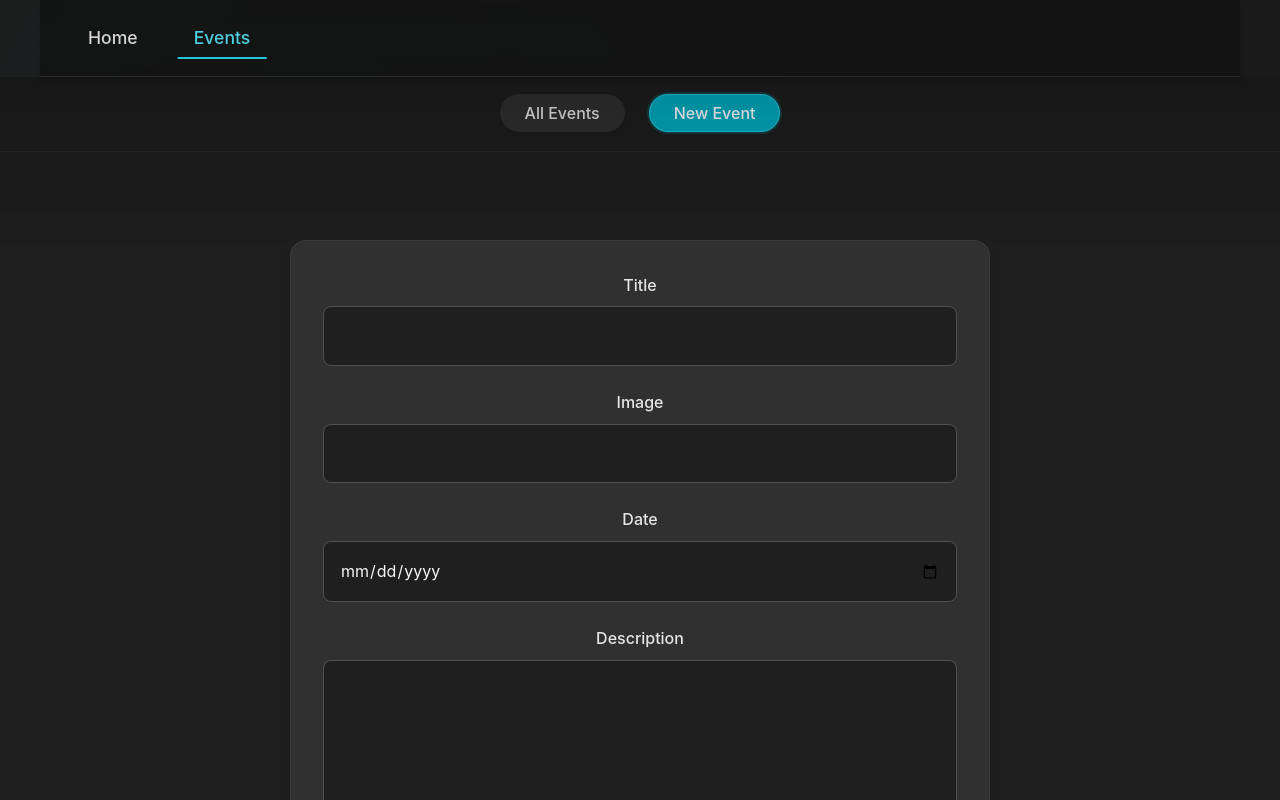
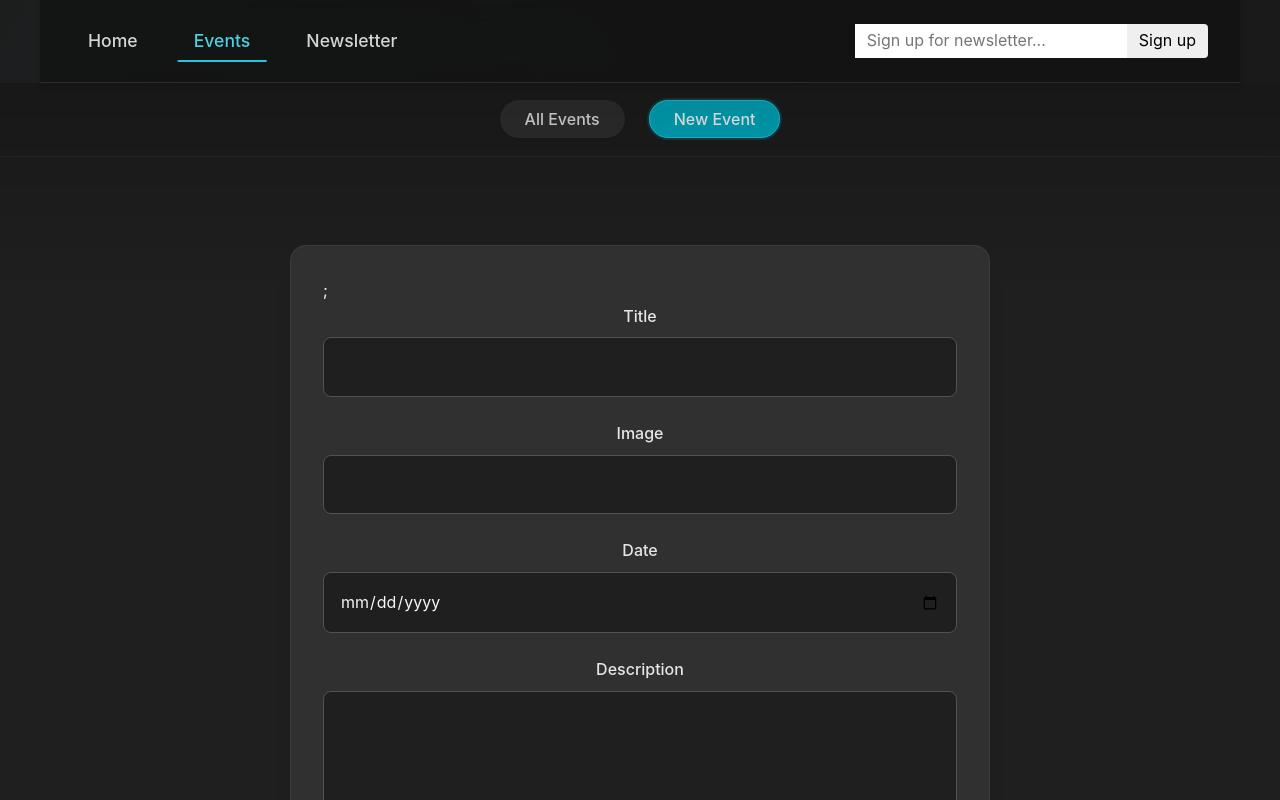
Before and after one commit to vbenc0305/ReactCourse-22-b, a React (Create React App) app in the folder frontend/: page /events/new in a window 1280 px wide. Shown: the top 800 px of the page. Built offline with nearby package versions, Linux system fonts and the light colour scheme.

Commit message:
Add newsletter feature with signup form, routing, styles, and backend integration

```diff
--- a/frontend/src/App.js
+++ b/frontend/src/App.js
@@ -1,51 +1,66 @@
+import { RouterProvider, createBrowserRouter } from 'react-router-dom';
 
-import { createBrowserRouter, RouterProvider } from 'react-router-dom';
-
+import EditEventPage from './pages/EditEvent';
+import ErrorPage from './pages/Error';
+import EventDetailPage, {
+  loader as eventDetailLoader,
+  action as deleteEventAction,
+} from './pages/EventDetail';
+import EventsPage, { loader as eventsLoader } from './pages/Events';
+import EventsRootLayout from './pages/EventsLayout';
 import HomePage from './pages/Home';
-import EventsPage, {loader as eventsLoader} from './pages/Events';
-import EventDetailPage, {
-    loader as eventDetailLoader,
-    action as deleteEventAction
-} from './pages/EventDetail';
-import NewEventPage, {action as newEventAction} from './pages/NewEvent';
-import EditEventPage from './pages/EditEvent';
+import NewEventPage from './pages/NewEvent';
 import RootLayout from './pages/RootLayout';
-import EventsLayout from './pages/EventsLayout';
-import ErrorPage from "./pages/Error";
+import { action as manipulateEventAction } from './components/EventForm';
+import NewsletterPage, { action as newsletterAction } from './pages/Newsletter';
 
 const router = createBrowserRouter([
   {
     path: '/',
     element: <RootLayout />,
-    errorElement: <ErrorPage/>,
+    errorElement: <ErrorPage />,
     children: [
       { index: true, element: <HomePage /> },
       {
         path: 'events',
-        element: <EventsLayout />,
+        element: <EventsRootLayout />,
         children: [
-          { index: true,
+          {
+            index: true,
             element: <EventsPage />,
             loader: eventsLoader,
-
-            },
-          {path: ':eventId',
+          },
+          {
+            path: ':eventId',
             id: 'event-detail',
             loader: eventDetailLoader,
             children: [
               {
-                index:true,
-                element: <EventDetailPage/>,
+                index: true,
+                element: <EventDetailPage />,
                 action: deleteEventAction,
               },
-              { path:'edit', element: <EditEventPage />},
-            ]},
-          { path: 'new', element: <NewEventPage />, action: newEventAction },
-          { path: ':eventId/edit', element: <EditEventPage /> }
-        ]
-      }
-    ]
-  }
+              {
+                path: 'edit',
+                element: <EditEventPage />,
+                action: manipulateEventAction,
+              },
+            ],
+          },
+          {
+            path: 'new',
+            element: <NewEventPage />,
+            action: manipulateEventAction,
+          },
+        ],
+      },
+      {
+        path: 'newsletter',
+        element: <NewsletterPage />,
+        action: newsletterAction,
+      },
+    ],
+  },
 ]);
 
 function App() {
--- a/frontend/src/components/EventForm.js
+++ b/frontend/src/components/EventForm.js
@@ -1,8 +1,9 @@
-import {Form, useNavigate, useNavigation} from 'react-router-dom';
+import {Form, json, redirect, useActionData, useNavigate, useNavigation} from 'react-router-dom';
 
 import classes from './EventForm.module.css';
 
 function EventForm({ method, event }) {
+    const data = useActionData();
   const navigate = useNavigate();
   const navigation = useNavigation();
 
@@ -14,14 +15,20 @@ function EventForm({ method, event }) {
   }
 
   return (
-    <Form method='post'  className={classes.form}>
+    <Form method={method}  className={classes.form}>
+        {data && data.errors && <ul>
+            {Object.values(data.errors).map((error) => (
+                <li key={error}>{error}</li>
+                ))}
+        </ul>};
       <p>
         <label htmlFor="title">Title</label>
         <input
             id="title"
             type="text"
             name="title"
-            required defaultValue={event?.title}
+            required
+            defaultValue={event?.title}
         />
       </p>
       <p>
@@ -54,3 +61,42 @@ function EventForm({ method, event }) {
 }
 
 export default EventForm;
+
+export async function action({request, params}) {
+    const method = request.method;
+    console.log(request)
+    const data = await request.formData();
+
+    const eventData = {
+        title: data.get('title'),
+        image: data.get('image'),
+        date: data.get('date'),
+        description: data.get('description')
+    };
+
+    let url = 'http://localhost:8080/events';
+
+    if (method==='PATCH') {
+        const eventId = params.eventId;
+        url = 'http://localhost:8080/events/' + eventId;
+    }
+
+    const response  = await fetch(url, {
+        method: method,
+        headers:{
+            'Content-Type': 'application/json',
+        },
+        body:JSON.stringify(eventData),
+    })
+
+    if(response.status === 422) {
+        return response;
+    }
+
+    if(!response.ok) {
+        throw json({message: 'Could not save event.'}, {status: 500});
+    } else {
+        return redirect('/events');
+    }
+
+}
--- a/frontend/src/components/MainNavigation.js
+++ b/frontend/src/components/MainNavigation.js
@@ -1,5 +1,7 @@
 import { NavLink } from 'react-router-dom';
+
 import classes from './MainNavigation.module.css';
+import NewsletterSignup from './NewsletterSignup';
 
 function MainNavigation() {
   return (
@@ -27,8 +29,19 @@ function MainNavigation() {
                 Events
               </NavLink>
             </li>
+            <li>
+              <NavLink
+                  to="/newsletter"
+                  className={({ isActive }) =>
+                      isActive ? classes.active : undefined
+                  }
+              >
+                Newsletter
+              </NavLink>
+            </li>
           </ul>
         </nav>
+        <NewsletterSignup />
       </header>
   );
 }
--- /dev/null
+++ b/frontend/src/components/NewsletterSignup.js
@@ -0,0 +1,16 @@
+import classes from './NewsletterSignup.module.css';
+
+function NewsletterSignup() {
+  return (
+    <form method="post" className={classes.newsletter}>
+      <input
+        type="email"
+        placeholder="Sign up for newsletter..."
+        aria-label="Sign up for newsletter"
+      />
+      <button>Sign up</button>
+    </form>
+  );
+}
+
+export default NewsletterSignup;
--- /dev/null
+++ b/frontend/src/components/NewsletterSignup.module.css
@@ -0,0 +1,18 @@
+.newsletter input,
+.newsletter button {
+  font: inherit;
+  padding: 0.25rem 0.75rem;
+  border-radius: 0;
+  border: none;
+}
+
+.newsletter button {
+  border-top-right-radius: 4px;
+  border-bottom-right-radius: 4px;
+  cursor: pointer;
+}
+
+.newsletter button:hover {
+  background-color: var(--color-primary-300);
+  color: var(--color-gray-800);
+}
--- a/frontend/src/pages/EditEvent.js
+++ b/frontend/src/pages/EditEvent.js
@@ -6,7 +6,7 @@ function EditEventPage() {
   const data = useRouteLoaderData('event-detail');
   const event = data.event;
 
-  return <EventForm event={event}/>;
+  return <EventForm method="patch" event={event}/>;
 }
 
 export default EditEventPage;
--- a/frontend/src/pages/NewEvent.js
+++ b/frontend/src/pages/NewEvent.js
@@ -1,35 +1,8 @@
 import React from 'react';
 import EventForm from "../components/EventForm";
-import {json, redirect} from "react-router-dom";
 
 function NewEventPage() {
-  return <EventForm />
+  return <EventForm method={'post'} />
 }
 
 export default NewEventPage;
-
-export async function action({request, params}) {
-  const data = await request.formData();
-
-  const eventData = {
-    title: data.get('title'),
-    image: data.get('image'),
-    date: data.get('date'),
-    description: data.get('description')
-  };
-
-  const response  = await fetch('http://localhost:8080/events', {
-    method: 'POST',
-    headers:{
-        'Content-Type': 'application/json',
-    },
-    body:JSON.stringify(eventData),
-  })
-
-  if(!response.ok) {
-    throw json({message: 'Could not save event.'}, {status: 500});
-  } else {
-    return redirect('/events');
-  }
-
-}
--- /dev/null
+++ b/frontend/src/pages/Newsletter.js
@@ -0,0 +1,21 @@
+import NewsletterSignup from '../components/NewsletterSignup';
+import PageContent from '../components/PageContent';
+
+function NewsletterPage() {
+  return (
+    <PageContent title="Join our awesome newsletter!">
+      <NewsletterSignup />
+    </PageContent>
+  );
+}
+
+export default NewsletterPage;
+
+export async function action({ request }) {
+  const data = await request.formData();
+  const email = data.get('email');
+
+  // send to backend newsletter server ...
+  console.log(email);
+  return { message: 'Signup successful!' };
+}
```
Also changed, not shown: 1 other file (tests, documents, lock files or other folders). Lines whose indentation alone changed are shown as unchanged.
